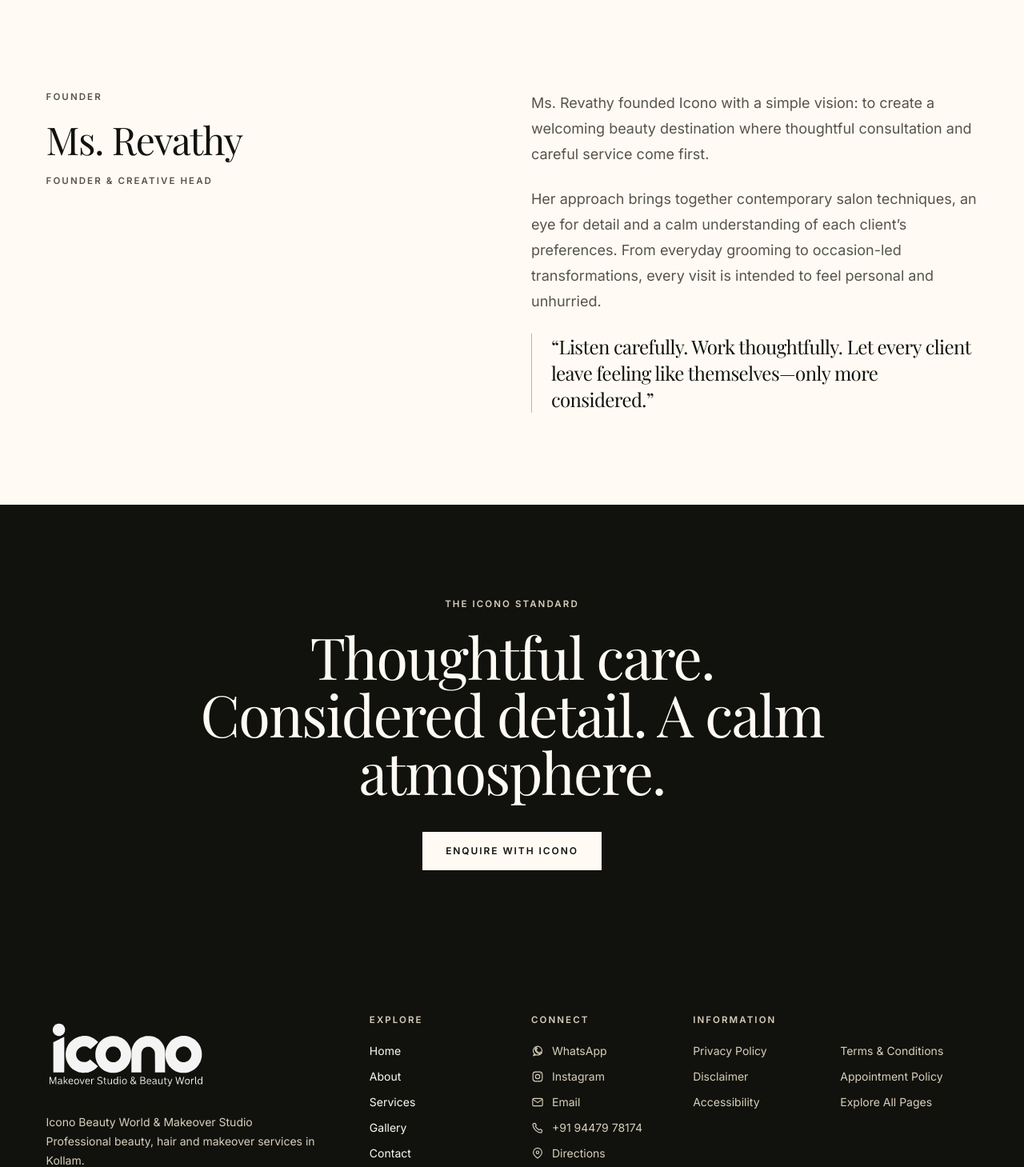
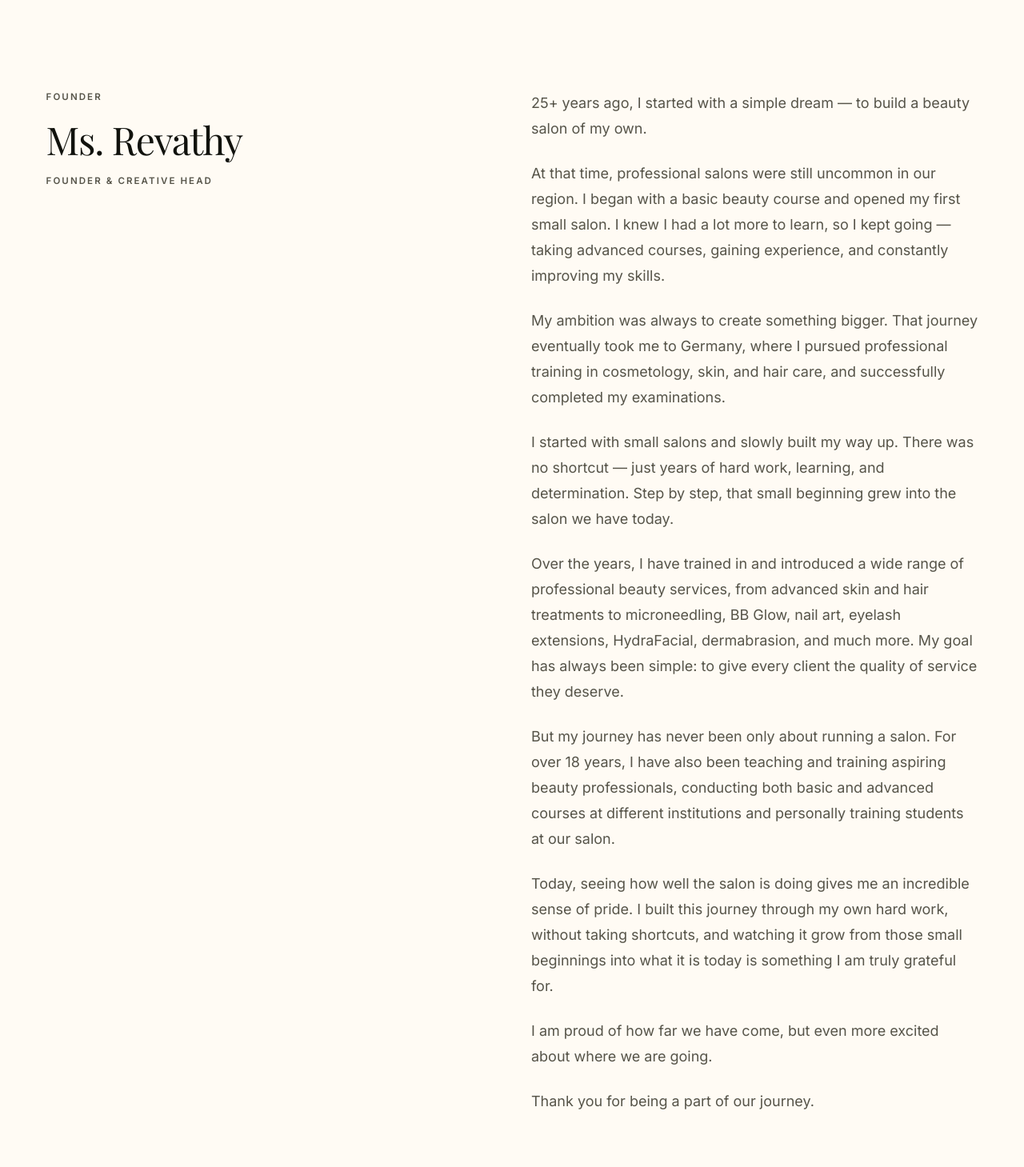
Before and after one commit to 007-Akira/icono, a Next.js app: page /about in a window 1280 px wide. Shown: the part 658-2117 px from the top of the page at 80% size. Built offline with nearby package versions, Linux system fonts and the light colour scheme; no server answers.

Commit message:
content: add founder journey

```diff
--- a/app/about/page.tsx
+++ b/app/about/page.tsx
@@ -45,9 +45,6 @@
             {founder.story.map((paragraph) => (
               <p key={paragraph}>{paragraph}</p>
             ))}
-            <blockquote className="display mt-10 border-l border-olive/40 pl-6 text-2xl leading-snug text-smoke">
-              “{founder.philosophy}”
-            </blockquote>
           </div>
         </div>
       </section>
--- a/data/founder.ts
+++ b/data/founder.ts
@@ -1,15 +1,18 @@
-// Temporary editorial copy. Replace these values once Ms. Revathy approves her
-// final biography; `isPlaceholder` helps prevent treating it as verified copy.
 export const founder = {
   name: "Ms. Revathy",
   role: "Founder & Creative Head",
   introduction:
     "At Icono, beauty is approached as a personal experience—considered, comfortable and shaped around the individual.",
   story: [
-    "Ms. Revathy founded Icono with a simple vision: to create a welcoming beauty destination where thoughtful consultation and careful service come first.",
-    "Her approach brings together contemporary salon techniques, an eye for detail and a calm understanding of each client’s preferences. From everyday grooming to occasion-led transformations, every visit is intended to feel personal and unhurried.",
+    "25+ years ago, I started with a simple dream — to build a beauty salon of my own.",
+    "At that time, professional salons were still uncommon in our region. I began with a basic beauty course and opened my first small salon. I knew I had a lot more to learn, so I kept going — taking advanced courses, gaining experience, and constantly improving my skills.",
+    "My ambition was always to create something bigger. That journey eventually took me to Germany, where I pursued professional training in cosmetology, skin, and hair care, and successfully completed my examinations.",
+    "I started with small salons and slowly built my way up. There was no shortcut — just years of hard work, learning, and determination. Step by step, that small beginning grew into the salon we have today.",
+    "Over the years, I have trained in and introduced a wide range of professional beauty services, from advanced skin and hair treatments to microneedling, BB Glow, nail art, eyelash extensions, HydraFacial, dermabrasion, and much more. My goal has always been simple: to give every client the quality of service they deserve.",
+    "But my journey has never been only about running a salon. For over 18 years, I have also been teaching and training aspiring beauty professionals, conducting both basic and advanced courses at different institutions and personally training students at our salon.",
+    "Today, seeing how well the salon is doing gives me an incredible sense of pride. I built this journey through my own hard work, without taking shortcuts, and watching it grow from those small beginnings into what it is today is something I am truly grateful for.",
+    "I am proud of how far we have come, but even more excited about where we are going.",
+    "Thank you for being a part of our journey.",
   ],
-  philosophy:
-    "Listen carefully. Work thoughtfully. Let every client leave feeling like themselves—only more considered.",
-  isPlaceholder: true,
+  isPlaceholder: false,
 } as const;
```
